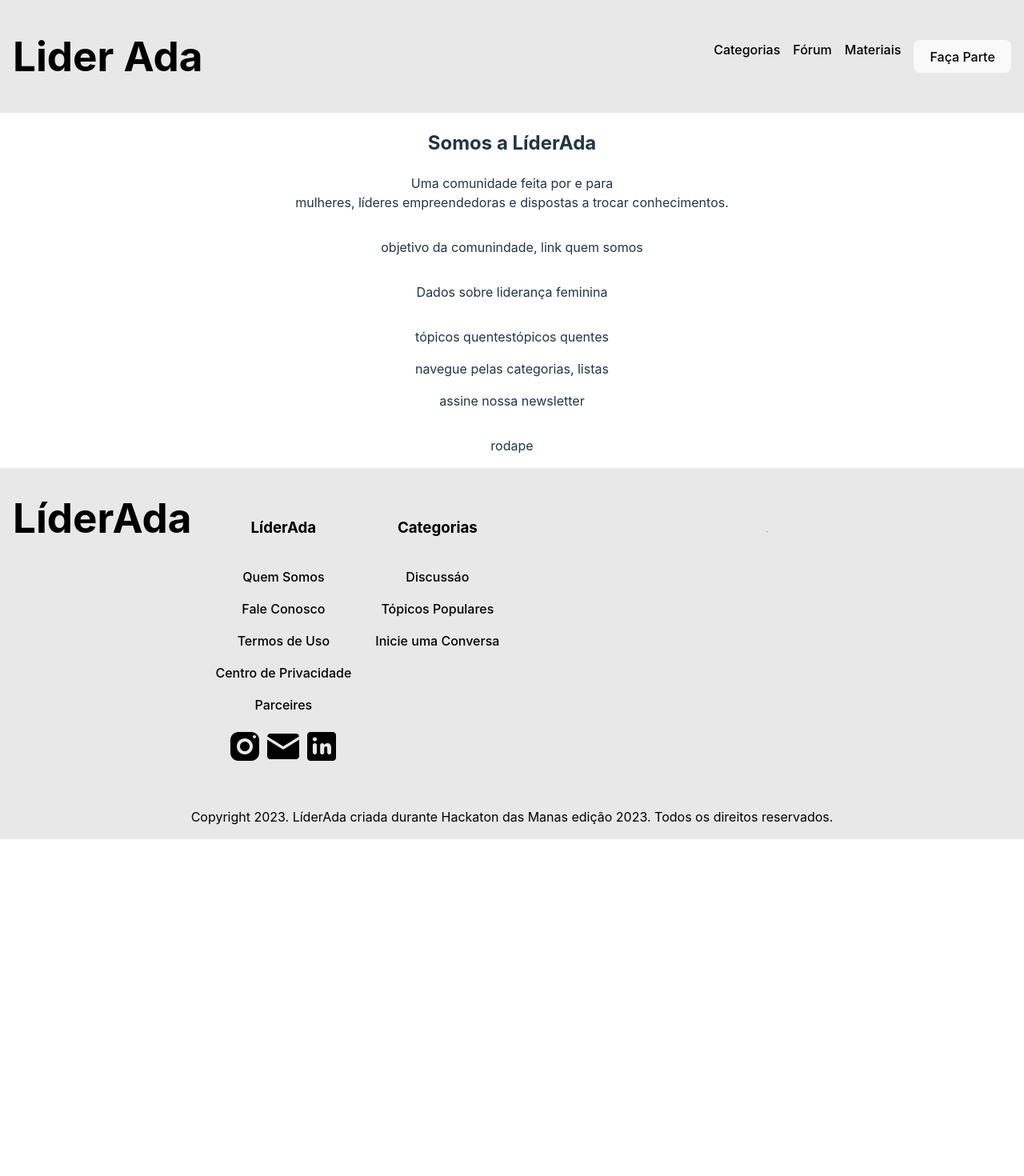
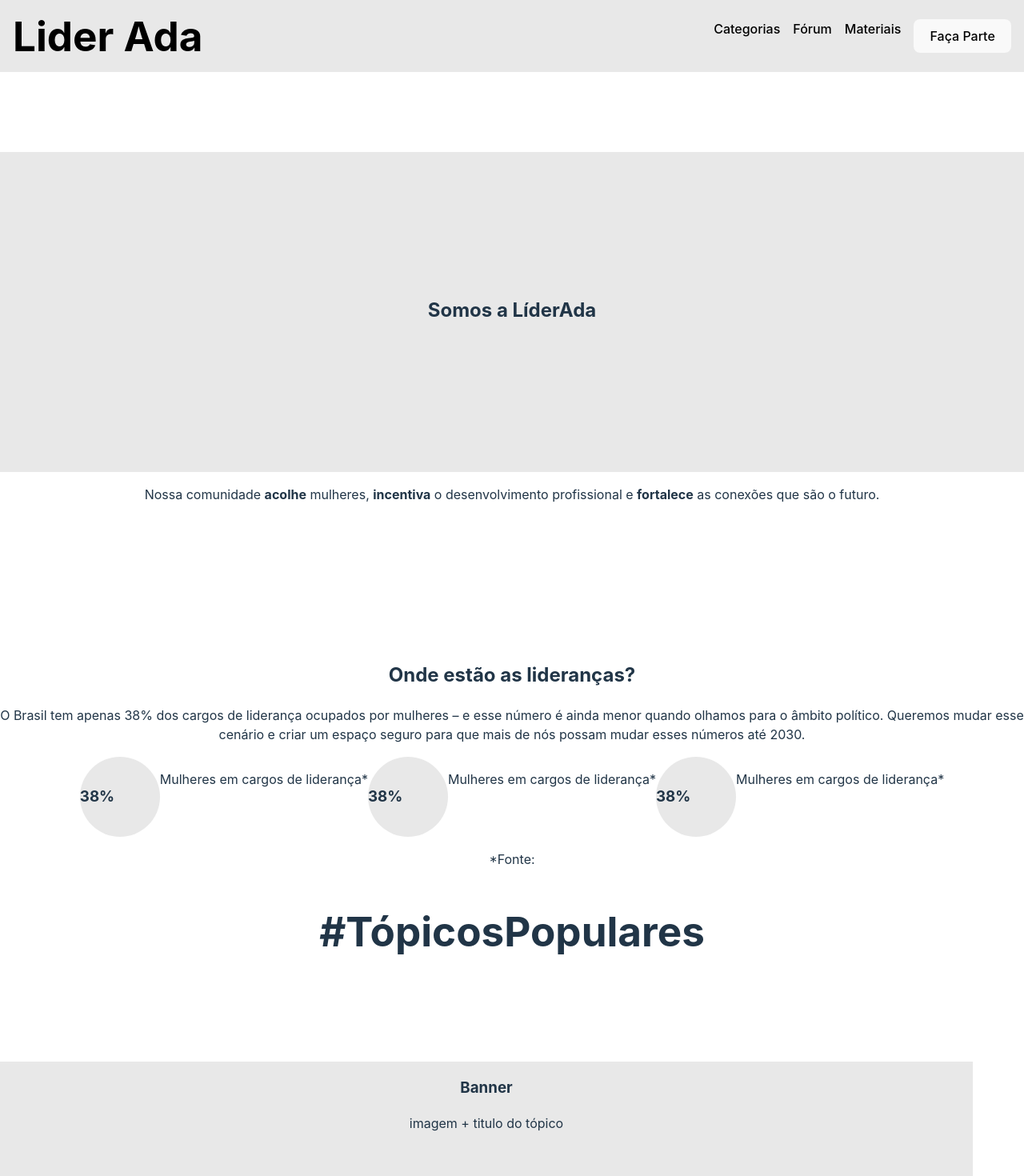
Before and after one commit to glaucecassiano/LiderAda, a React (Vite) app: page / in a window 1280 px wide. Shown: the top 1470 px of the page at 80% size. Before the commit the page ends 1049 px from the top, so only its background shows below. Built offline with nearby package versions, Linux system fonts and the light colour scheme.

Commit message:
css e home page

```diff
--- a/src/App.css
+++ b/src/App.css
@@ -1,5 +1,4 @@
 #root {
-  max-width: 1280px;
   margin: 0 auto;
   /* padding: 2rem; */
   text-align: center;
--- a/src/components/navbar.css
+++ b/src/components/navbar.css
@@ -8,7 +8,7 @@ justify-content: space-between;
 align-items: center;
 gap: 2rem;
 padding: 0 1rem;
-
+height: 90px;
 }
 
 .nav ul {
--- a/src/pages/home.css
+++ b/src/pages/home.css
@@ -1,7 +1,6 @@
 .vertical {
     display: flex;
     flex-direction: column;
-    border-box: black;
 }
 
 .horizontal {
@@ -9,3 +8,54 @@
     flex-direction: row;
     justify-content: center;
 }
+
+#um {
+    float: left;
+    width: 100%;
+    height: 400px;
+    shape-outside: inset(20px 5px 30px 10px);
+    background:  #E8E8E8;
+    margin-top: 100px;
+
+}
+
+h2{
+    margin-top: 180px;
+text-align: center;
+}
+
+
+
+.dadosum {
+    background: #E8E8E8;
+    border-radius: 50%;
+    width: 100px;
+    height: 100px;
+    display: flex;
+    text-align: center;
+}
+
+.porcentagem {
+    display: flex;
+    align-items: center;
+}
+
+h3 .porcentagem {
+    text-align:
+}
+
+.quatro {
+    display: flex;
+    justify-content: center;
+
+}
+
+#banner {
+    float: left;
+    width: 95%;
+    height: 400px;
+    shape-outside: inset(20px 5px 30px 10px);
+    background:  #E8E8E8;
+    margin-top: 100px;
+
+}
--- a/src/pages/home.jsx
+++ b/src/pages/home.jsx
@@ -11,37 +11,82 @@ export const Home = () => {
       <div className="vertical">
         <div id="um">
             <div >
-            <h2>Somos a LíderAda</h2>
-            <p>Uma comunidade feita por e para <br></br> mulheres, líderes empreendedoras e dispostas a trocar conhecimentos.</p>
+            <h2 id="titulo">Somos a LíderAda</h2>
             </div>
         </div>
 
         <div id="dois">
-          <p>objetivo da comunindade, link quem somos</p>
+<p>Nossa comunidade  <strong>acolhe</strong> mulheres, <strong>incentiva</strong> o desenvolvimento profissional e <strong>fortalece</strong> as conexões que são o futuro.</p>
 </div>
 
         <div id="tres">
-          <p> Dados sobre liderança feminina</p>
+            <h2>
+            Onde estão as lideranças?
+            </h2>
+          <p>O Brasil tem apenas 38% dos cargos de liderança ocupados por mulheres – e esse número é ainda menor quando olhamos para o âmbito político. Queremos mudar esse cenário e criar um espaço seguro para que mais de nós possam mudar esses números até 2030.</p>
+          <div>
+
+<div className="quatro">
+
+            <div className="dadosum">
+                <h3 className="porcentagem">38%</h3>
+            </div>
+                <div className="dadosdois">
+                    <p>Mulheres em cargos de liderança*</p>
                 </div>
 
-        <div className="horizontal">
-          <div id="quatro"></div>
 
-          <p>tópicos quentes</p>
+            <div className="dadosum">
+            <h3 className="porcentagem">38%</h3>
 
+            </div>
+            <div className="dadosdois">
+            <p>Mulheres em cargos de liderança*</p>
+
+
+
+
+            </div>
+            <div className="dadosum">
+            <h3 className="porcentagem">38%</h3>
+
+            </div>
+            <div className="dadosdois"></div>
+            <p>Mulheres em cargos de liderança*</p>
+
+
+          </div>
+        </div>
+        <p>*Fonte:</p>
+        </div>
+        <div className="vertical">
           <div id="cinco"></div>
 
-          <p>tópicos quentes</p>
+          <h1>#TópicosPopulares</h1>
+
+          <div id="banner">
+            <div id="textobanner">
+                <h3>Banner</h3>
+                <p>imagem + titulo do tópico</p>
+            </div>
           </div>
 
-        <div id="seis">navegue pelas categorias, listas</div>
+          <div id="seis"></div>
 
-        <div id="sete">
-          <p> assine nossa newsletter</p>
+          <div id="banner">
+          <div id="textobanner">
+                <h3>Banner</h3>
+                <p>imagem + titulo do tópico</p>
+            </div>
           </div>
 
-        <div id="rodape">
-          <p> rodape </p>
+
+        </div>
+
+        <div id="sete">navegue pelas categorias, listas</div>
+
+        <div id="oito">
+          <p> assine nossa newsletter</p>
         </div>
       </div>
       <div>
```
Lines whose indentation alone changed are shown as unchanged.
